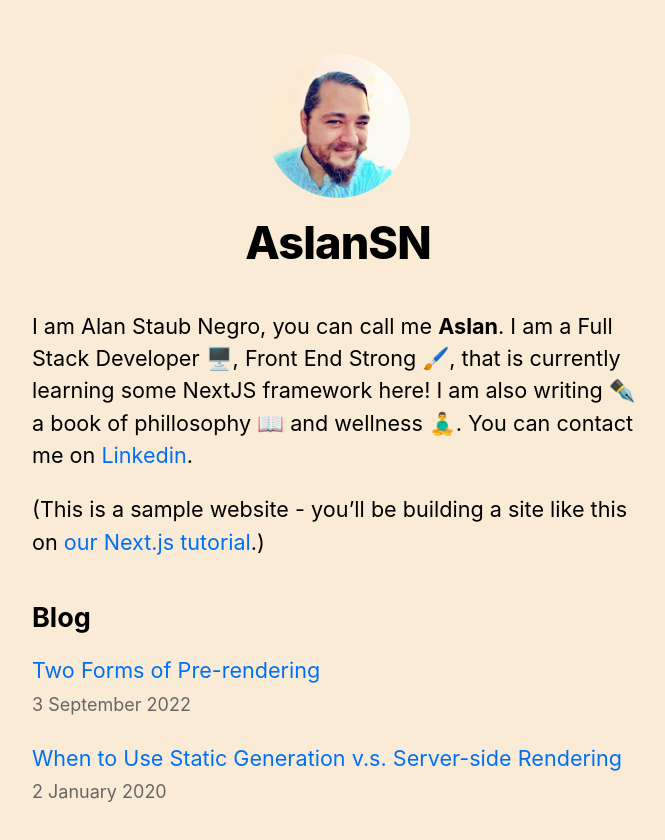
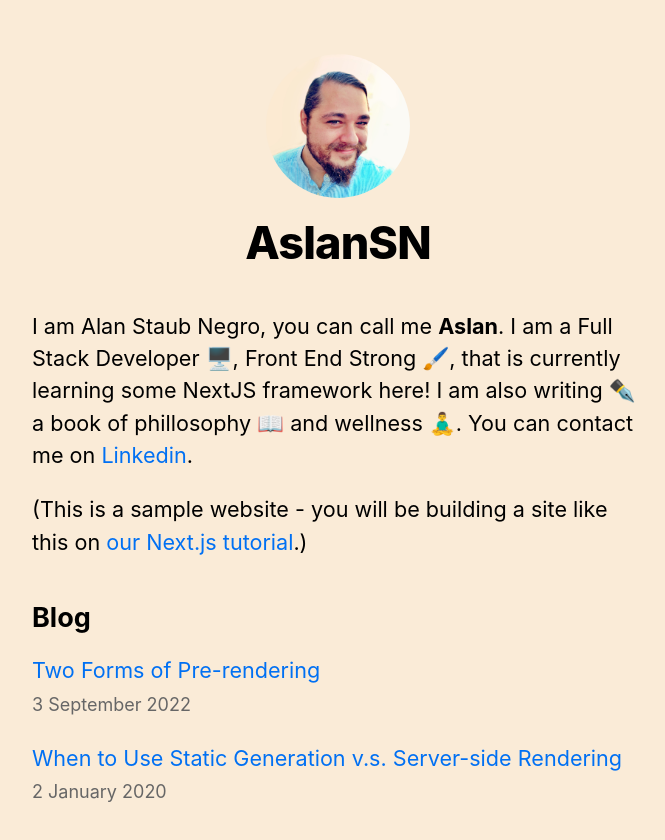
Before and after one commit to AslanSN/learning-Nextjs, a Next.js app: page / in a window 1280 px wide. Shown: the top 840 px of the page, without its empty margins (302-967 px from the left). Built offline with nearby package versions, Linux system fonts and the light colour scheme.

Commit message:
index ' fix

```diff
--- a/pages/index.js
+++ b/pages/index.js
@@ -29,7 +29,7 @@
 					<a href='https://www.linkedin.com/in/alanstaubnegro/'>Linkedin</a>.
 				</p>
 				<p>
-					(This is a sample website - you’ll be building a site like this on{' '}
+					(This is a sample website - you will be building a site like this on{' '}
 					<a href='https://nextjs.org/learn'>our Next.js tutorial</a>.)
 				</p>
 			</section>
```
